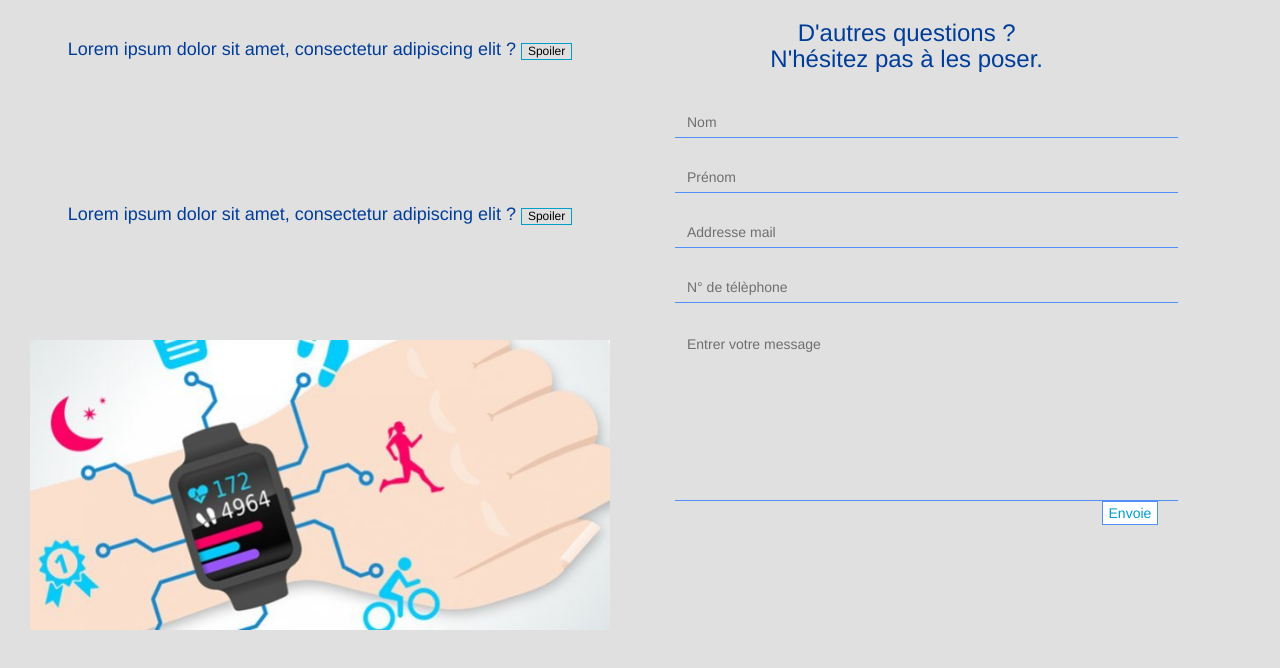
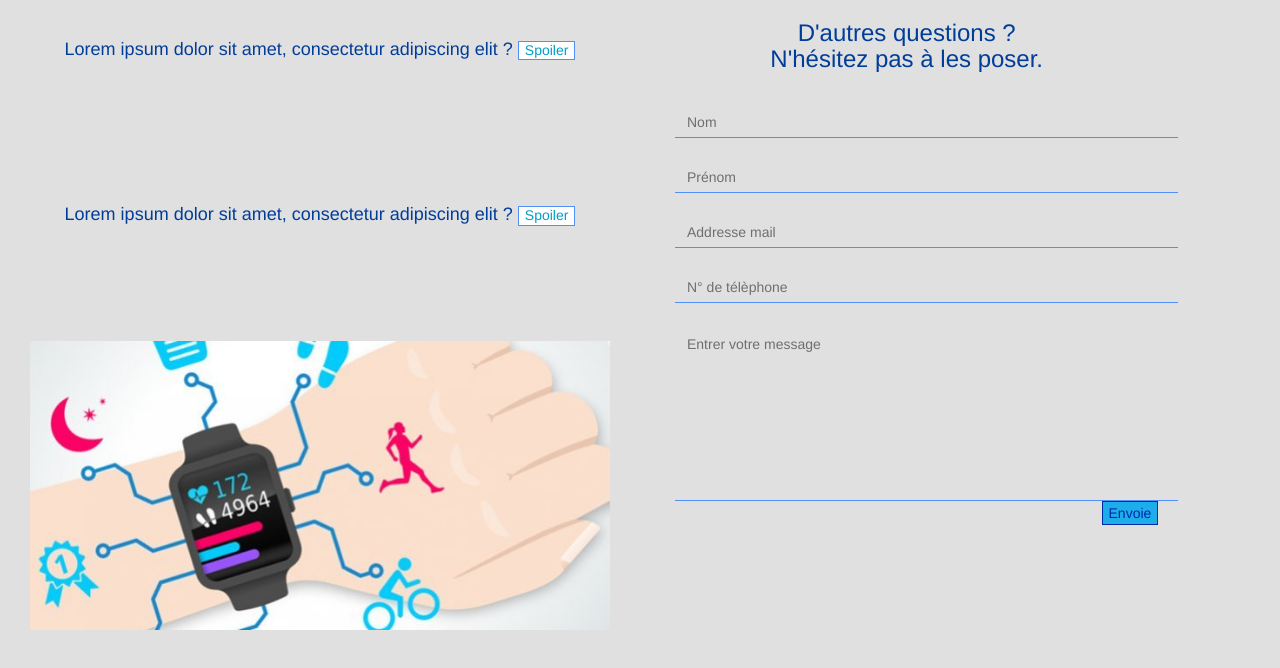
Before and after one commit to Aledorian/Standby-Janv, a plain HTML site: page index.html in a window 1280 px wide. In both pictures the pointer is over the button "Envoie". Drawn offline with nearby package versions, Linux system fonts and the light colour scheme.

Commit message:
Last push

```diff
--- a/css/style.css
+++ b/css/style.css
@@ -70,14 +70,31 @@ span {
     color: rgb(0, 158, 200);
 }
 
+#formBTN:focus, #formBTN:hover{
+  outline: none!important;
+  box-shadow: none!important;
+  border: 1px solid #0029a6;
+  color : #0029a6;
+  background-color:  #1eadeb !important;
+}
+
+
 #monContenubis, #monContenu {
-    opacity: 0
+    opacity: 0;
 }
 
 #spoiler1, #spoiler2{
-  color: black;
-  font-size: 12px;
-  background-color: rgb(224, 224, 224);
-  border: 1px solid rgb(0, 158, 200);
-;
+  background-color: white !important;
+  box-shadow: none;
+  border: 1px solid rgb(82, 144, 249);
+  color: rgb(0, 158, 200);
+  font-size: 14px;
 }
+
+#spoiler1:focus, #spoiler2:focus, #spoiler2:hover,#spoiler1:hover{
+outline: none!important;
+box-shadow: none!important;
+border: 1px solid #0029a6;
+color : #0029a6;
+background-color: #1eadeb !important;
+}
```
